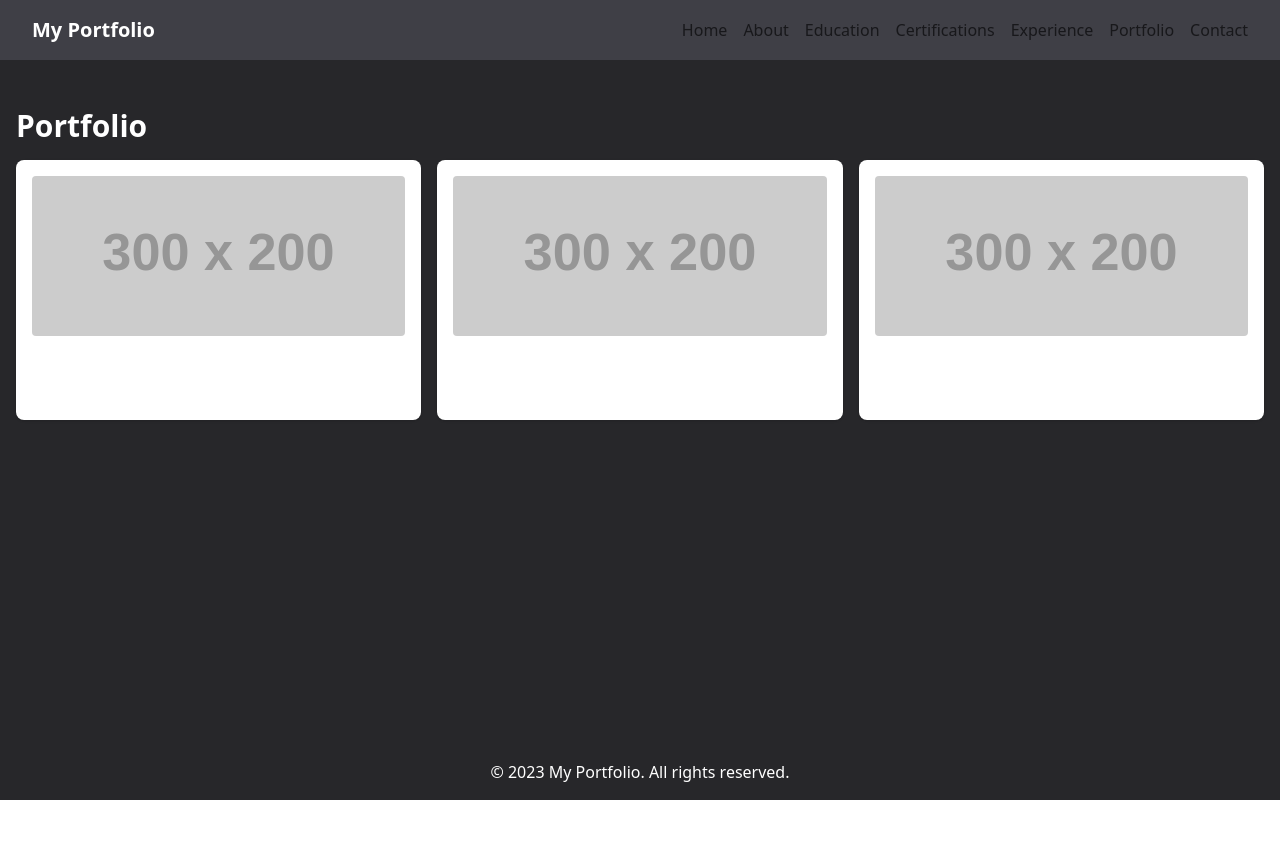
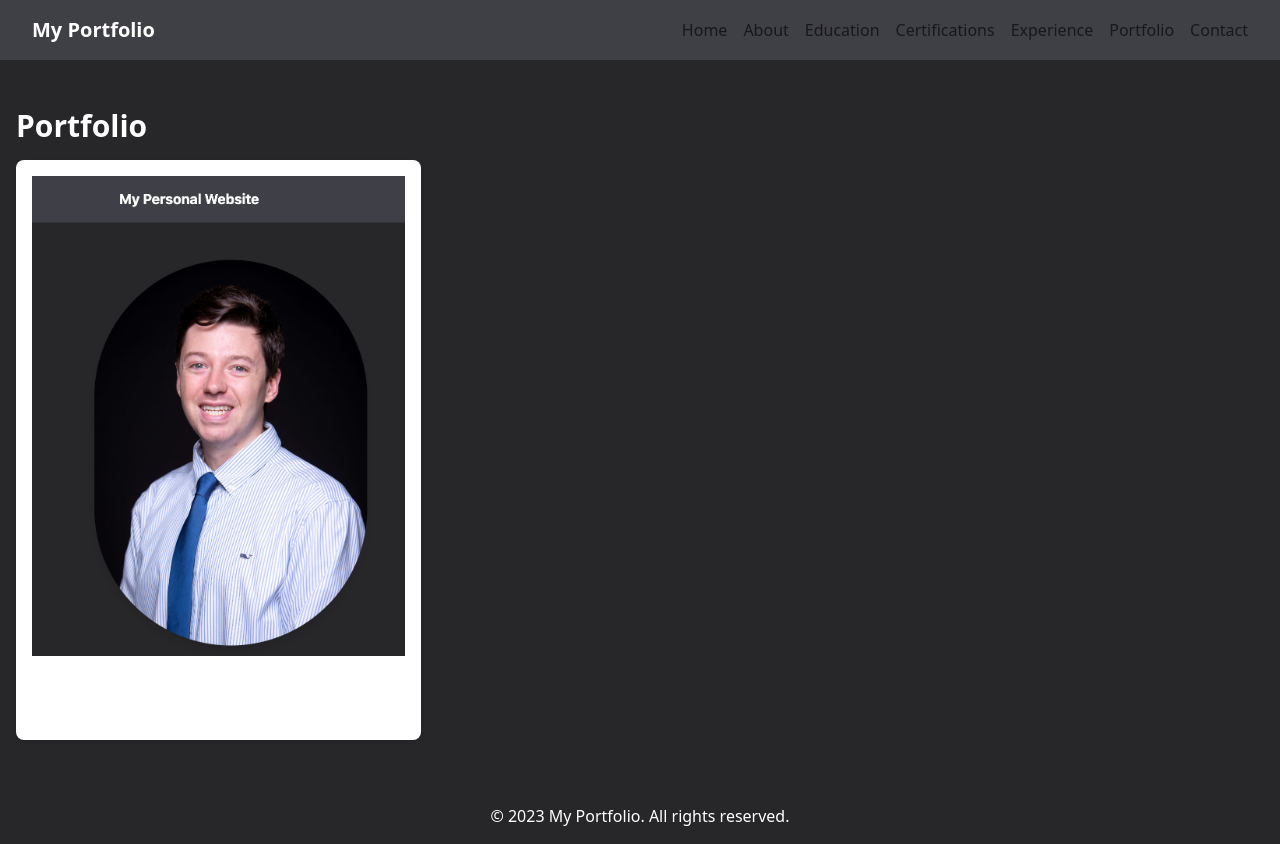
Before and after one commit to Jlabianca/Website, a website: page portfolio.html in a window 1280 px wide. Before the commit the page ends 800 px from the top, so only its background shows below. Drawn offline with nearby package versions, Linux system fonts and the light colour scheme; placeholder pictures from the web are drawn by us.

Commit message:
Commented out parts that aren't being used

```diff
--- a/portfolio.html
+++ b/portfolio.html
@@ -45,10 +45,13 @@
             <h2 class="text-3xl font-bold">Portfolio</h2>
             <div class="grid grid-cols-1 md:grid-cols-2 lg:grid-cols-3 gap-4 mt-4">
                 <div class="bg-white dark:bg-zinc-800 p-4 rounded-lg shadow">
-                    <img src="https://placehold.co/300x200" alt="Project 1" class="w-full h-40 object-cover rounded" crossorigin="anonymous">
-                    <h3 class="text-xl font-bold text-white mt-2">Project 1</h3>
-                    <p class="text-white mt-2">Description of project 1.</p>
+                  <a href="https://github.com/Jlabianca/Website" class="w-full h-40 object-cover rounded-t-lg">
+                    <img src="Home Page.png" alt="Project 1">
+                  </a>
+                    <h3 class="text-xl font-bold text-white mt-2">Personal Website</h3>
+                    <p class="text-white mt-2">Creation of my personal website</p>
                 </div>
+                <!--
                 <div class="bg-white dark:bg-zinc-800 p-4 rounded-lg shadow">
                     <img src="https://placehold.co/300x200" alt="Project 2" class="w-full h-40 object-cover rounded" crossorigin="anonymous">
                     <h3 class="text-xl font-bold text-white mt-2">Project 2</h3>
@@ -59,6 +62,7 @@
                     <h3 class="text-xl font-bold text-white mt-2">Project 3</h3>
                     <p class="text-white mt-2">Description of project 3.</p>
                 </div>
+              -->
             </div>
         </section>
     </div>
```
Also changed, not shown: certification.html (+2 -1 lines), Home Page.png (added).
